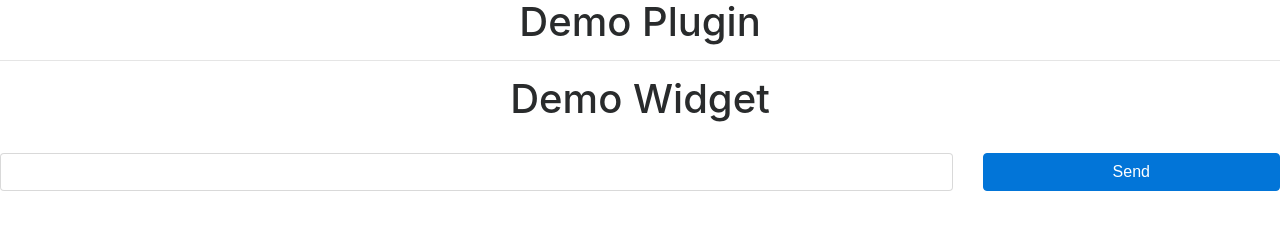
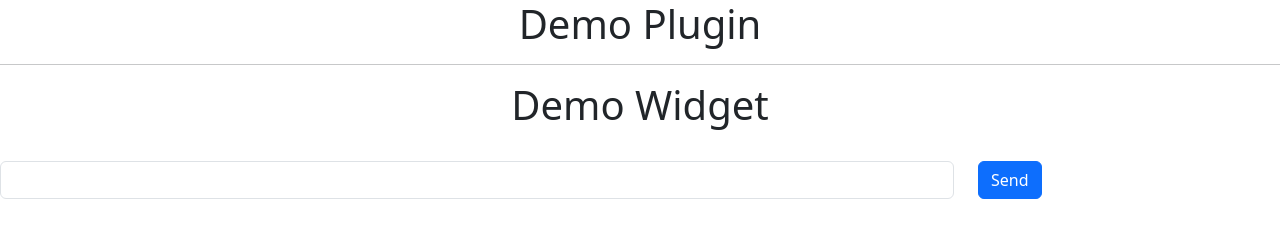
Before and after one commit to trybrick/jquery-brickcms, a website built with webpack: page index.html in a window 1280 px wide. Built offline with nearby package versions, Linux system fonts and the light colour scheme; no server answers; files whose address does not match are found by name.

Commit message:
update template page

```diff
--- a/index.html
+++ b/index.html
@@ -9,8 +9,7 @@
     <meta name="author" content="Nguyen Nhu Tuan">
     <link rel="icon" href="favicon.ico">
     <title>JQuery Plugins Template</title>
-    <link rel="stylesheet" href="https://maxcdn.bootstrapcdn.com/bootstrap/4.0.0-alpha.6/css/bootstrap.min.css" integrity="sha384-rwoIResjU2yc3z8GV/NPeZWAv56rSmLldC3R/AZzGRnGxQQKnKkoFVhFQhNUwEyJ" crossorigin="anonymous">
-    <link rel="stylesheet" href="style.css">
+    <link href="https://cdn.jsdelivr.net/npm/bootstrap@5.3.8/dist/css/bootstrap.min.css" rel="stylesheet" integrity="sha384-sRIl4kxILFvY47J16cr9ZwB07vP4J8+LH7qKQnuqkuIAvNWLzeN8tE5YBujZqJLB" crossorigin="anonymous">
 </head>
 
 <body>
@@ -32,8 +31,6 @@
             </div>
         </div>
     </div>
-    <script src="https://cdn.jsdelivr.net/npm/jquery@3.7.1/dist/jquery.min.js"></script>
-    <script src="https://cdn.jsdelivr.net/npm/js-cookie@3.0.5/dist/js.cookie.min.js "></script>
     <script src="dist/brickcms.js"></script>
 </body>
 
```
